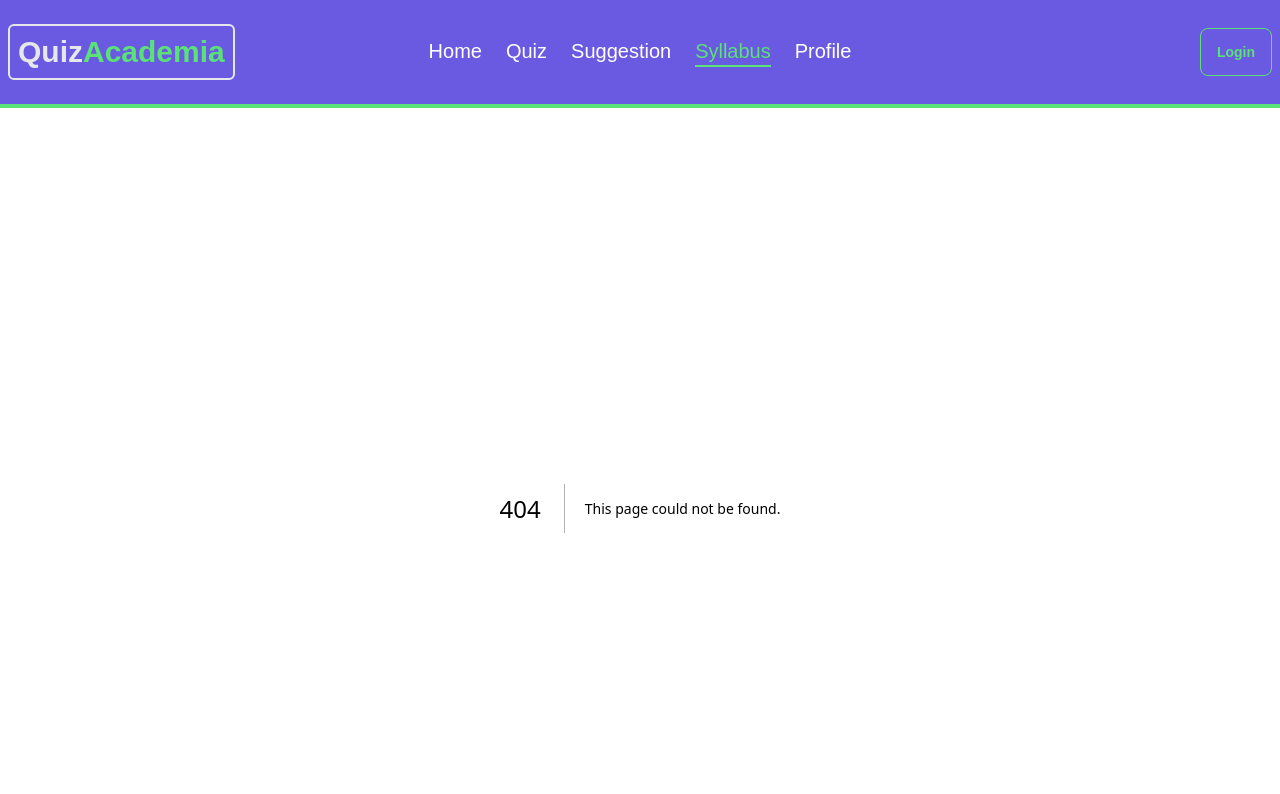
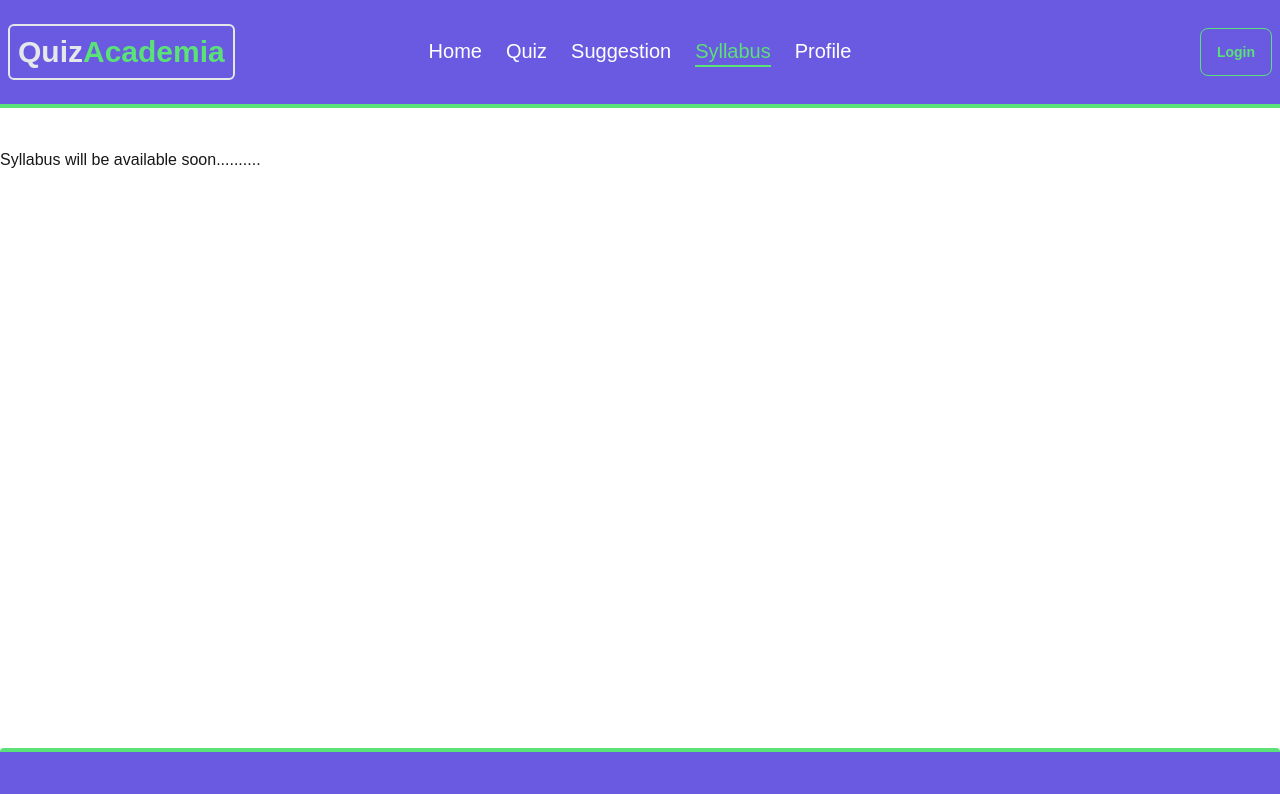
Before and after one commit to rar34/quiz-academia, a Next.js app: page /syllabus in a window 1280 px wide. Before the commit this address had no page. Shown: the top 794 px of the page. Built offline with nearby package versions, Linux system fonts and the light colour scheme.

Commit message:
created syllabus components

```diff
--- /dev/null
+++ b/src/app/syllabus/page.jsx
@@ -0,0 +1,11 @@
+import React from 'react';
+
+const page = () => {
+    return (
+        <div className='min-h-[70vh] container mx-auto my-10'>
+            Syllabus will be available soon..........
+        </div>
+    );
+};
+
+export default page;
```
